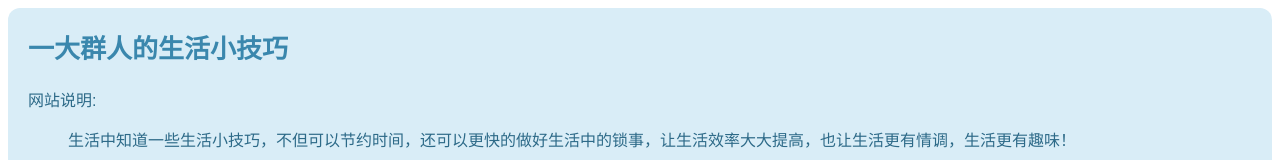
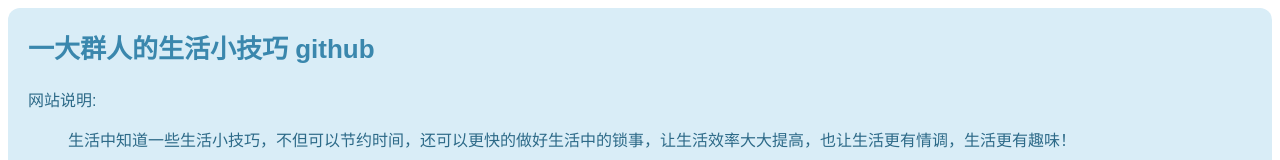
Before and after one commit to fanpeii/ydqrd.cn, a plain HTML site: page index.html in a window 1280 px wide. Shown: the top 160 px of the page. Drawn offline with Linux system fonts and the light colour scheme.

Commit message:
Update index.html

```diff
--- a/index.html
+++ b/index.html
@@ -48,7 +48,7 @@
 <body>
   <div class="content">
       <div>
-           <h1>一大群人的生活小技巧</h1>
+           <h1>一大群人的生活小技巧 github</h1>
         <dl>
           <dt>网站说明:</dt>
           <dd>生活中知道一些生活小技巧，不但可以节约时间，还可以更快的做好生活中的锁事，让生活效率大大提高，也让生活更有情调，生活更有趣味！</dd>
```
